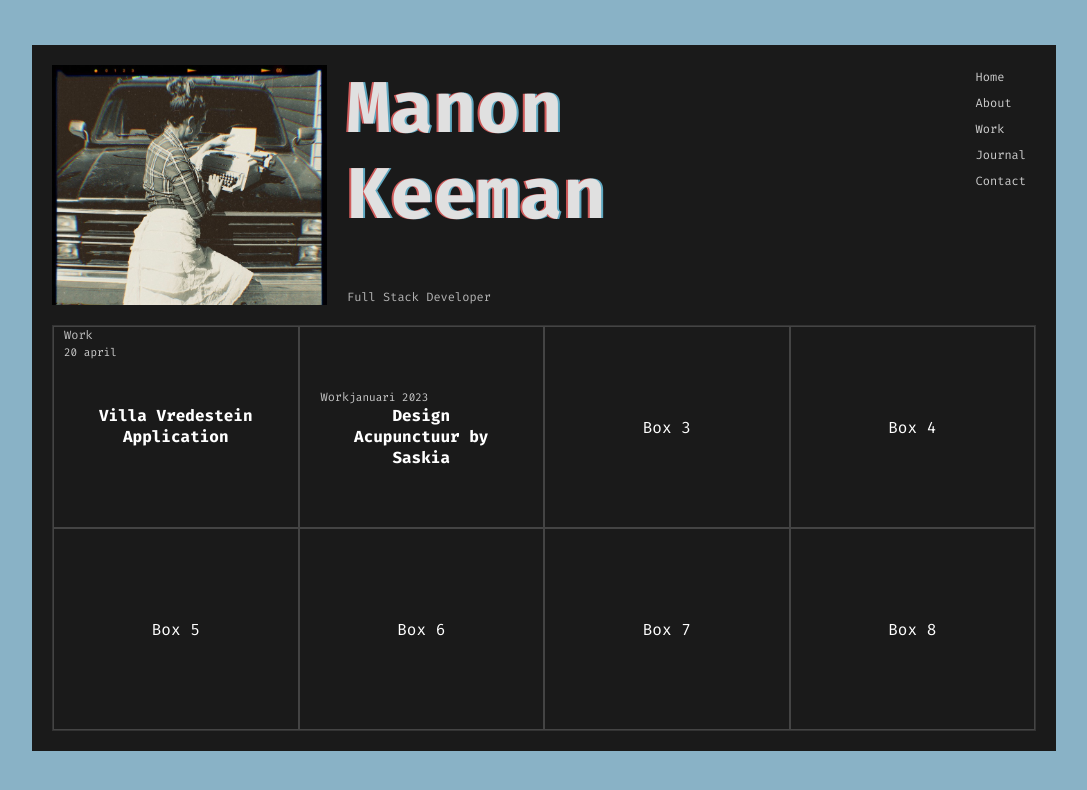
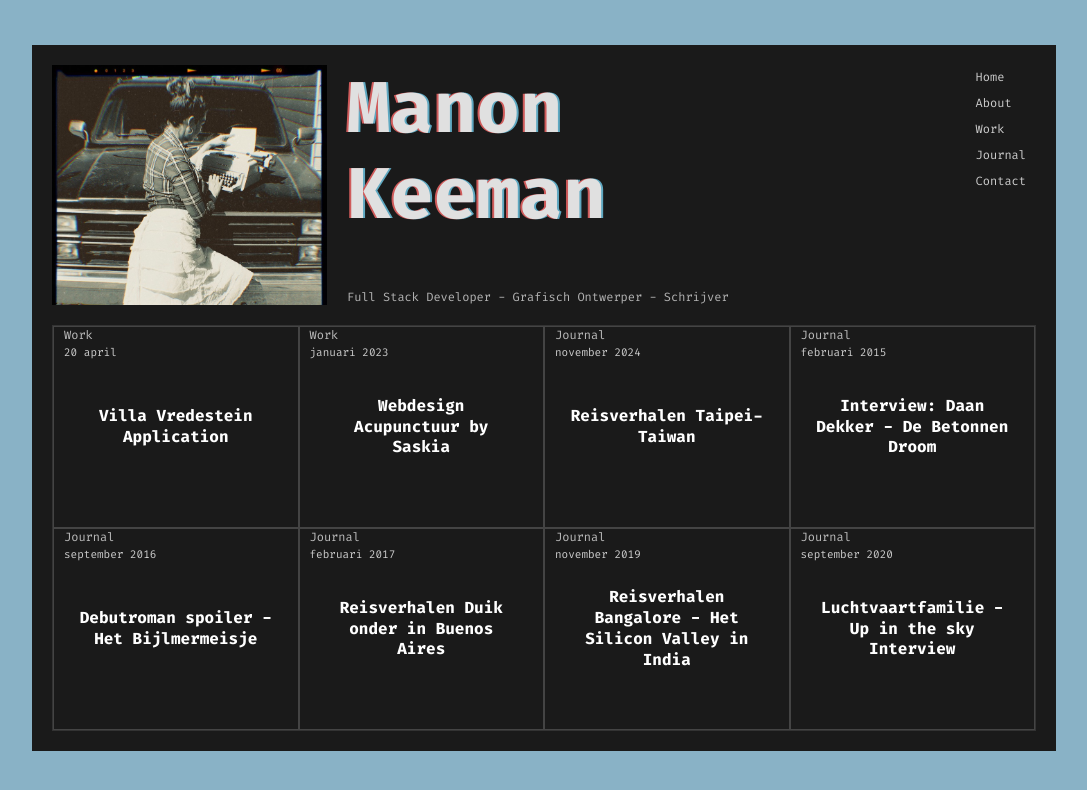
Before and after one commit to manonkeeman/manonkeeman, a React (Vite) app: page / in a window 1280 px wide. Shown: the top 790 px of the page, without its empty margins (96-1183 px from the left). Built offline with nearby package versions, Linux system fonts and the light colour scheme.

Commit message:
Fix CSS parse error and unify box styling

```diff
--- a/index.html
+++ b/index.html
@@ -4,7 +4,7 @@
   <meta charset="UTF-8" />
   <meta name="viewport" content="width=device-width, initial-scale=1.0" />
   <title>Portfolio Manon Keeman</title>
-  <link rel="icon" href="/MKlogo.jpg" type="image/jpeg">
+  <link rel="icon" href="/MKlogo.jpg" type="image/jpg">
 </head>
 <body>
 <div id="root"></div>
--- a/src/pages/Home.css
+++ b/src/pages/Home.css
@@ -126,7 +126,7 @@ body {
     border: 0.5px solid #444;
 }
 
-.box1-content, box2-content {
+.box-content {
     width: 100%;
     height: 100%;
     padding: 10px;
@@ -136,7 +136,7 @@ body {
     position: relative;
 }
 
-.box1-header, box2-header {
+.box-header {
     position: absolute;
     top: 10px;
     left: 10px;
@@ -146,18 +146,18 @@ body {
     gap: 2px;
 }
 
-.box1-tag, .box2-tag {
+.box-tag {
     font-size: 12px;
     color: #fff;
     opacity: 0.7;
 }
 
-.box1-date, .box2-date {
+.box-date {
     font-size: 11px;
     color: #ccc;
 }
 
-.box1-title, .box2-title, .box3-title {
+.box-title {
     text-align: center;
     margin: 0 auto;
     font-size: 16px;
@@ -165,25 +165,3 @@ body {
     max-width: 90%;
     line-height: 1.3;
 }
-
-/* Responsive layout */
-@media (max-width: 1024px) {
-    .box-container {
-        grid-template-columns: repeat(2, 1fr);
-    }
-}
-
-@media (max-width: 768px) {
-    .box-container {
-        grid-template-columns: 1fr;
-    }
-
-    .header {
-        grid-template-columns: 1fr;
-        text-align: center;
-    }
-
-    .sidebar-nav ul {
-        align-items: center;
-    }
-}
--- a/src/pages/Home.jsx
+++ b/src/pages/Home.jsx
@@ -1,20 +1,29 @@
 import React from 'react';
 import './Home.css';
+import ManonVintage from '/src/assets/Pics/ManonVintage.jpg';
+
+const boxes = [
+    { title: 'Villa Vredestein Application', tag: 'Work', date: '20 april' },
+    { title: 'Webdesign Acupunctuur by Saskia', tag: 'Work', date: 'januari 2023' },
+    { title: 'Reisverhalen Taipei-Taiwan', tag: 'Journal', date: 'november 2024 ' },
+    { title: 'Interview: Daan Dekker - De Betonnen Droom', tag: 'Journal', date: 'februari 2015' },
+    { title: 'Debutroman spoiler -Het Bijlmermeisje', tag: 'Journal', date: 'september 2016' },
+    { title: 'Reisverhalen Duik onder in Buenos Aires', tag: 'Journal', date: 'februari 2017' },
+    { title: 'Reisverhalen Bangalore - Het Silicon Valley in India', tag: 'Journal', date: 'november 2019' },
+    { title: 'Luchtvaartfamilie - Up in the sky Interview', tag: 'Journal', date: 'september 2020' },
+];
 
 const Home = () => {
     return (
         <div className="home-container">
             <div className="top-bar"></div>
             <div className="content-wrapper">
-
                 <div className="header">
-                    <img src="/src/assets/Pics/ManonVintage.jpg" alt="Logo" className="logo" />
-
+                    <img src={ManonVintage} alt="Logo" className="logo" />
                     <div className="header-content">
                         <h1 className="name-title">Manon<br />Keeman</h1>
-                        <p className="job-title">Full Stack Developer</p>
+                        <p className="job-title">Full Stack Developer - Grafisch Ontwerper - Schrijver</p>
                     </div>
-
                     <nav className="sidebar-nav">
                         <ul>
                             <li><a href="/">Home</a></li>
@@ -26,32 +35,18 @@ const Home = () => {
                     </nav>
                 </div>
 
-                {/* Container voor de boxen */}
                 <div className="box-container">
-                    <div className="box">
-                        <div className="box1-content">
-                            <div className="box1-header">
-                                <span className="box1-tag">Work</span>
-                                <span className="box1-date">20 april</span>
+                    {boxes.map((box, index) => (
+                        <div key={index} className="box">
+                            <div className="box-content">
+                                <div className="box-header">
+                                    <span className="box-tag">{box.tag}</span>
+                                    <span className="box-date">{box.date}</span>
+                                </div>
+                                <h2 className="box-title">{box.title}</h2>
                             </div>
-                            <h2 className="box1-title">Villa Vredestein Application</h2>
                         </div>
-                    </div>
-                    <div className="box">
-                        <div className="box2-content">
-                            <div className="box2-header">
-                                <span className="box2-tag">Work</span>
-                                <span className="box2-date">januari 2023</span>
-                            </div>
-                            <h2 className="box2-title">Design<br />Acupunctuur by Saskia</h2>
-                        </div>
-                    </div>
-                    <div className="box">Box 3</div>
-                    <div className="box">Box 4</div>
-                    <div className="box">Box 5</div>
-                    <div className="box">Box 6</div>
-                    <div className="box">Box 7</div>
-                    <div className="box">Box 8</div>
+                    ))}
                 </div>
             </div>
         </div>
--- a/vite.config.js
+++ b/vite.config.js
@@ -4,7 +4,7 @@ import react from '@vitejs/plugin-react';
 export default defineConfig({
   plugins: [react()],
   root: '.',
-  publicDir: '',
+  publicDir: 'public',
   server: {
     host: '0.0.0.0',
     port: 5173,
```
